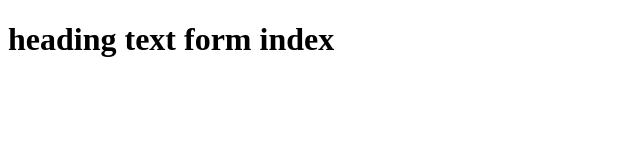
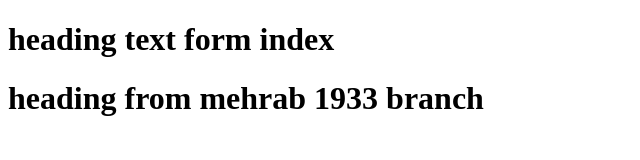
Before and after one commit to mehrab01/lastClass, a plain HTML site: page index.html in a window 1280 px wide. Shown: the whole page, without its empty margins (0-640 px from the left). Drawn offline with Linux system fonts and the light colour scheme.

Commit message:
2nd commit from mehrab1933 branch

```diff
--- a/index.html
+++ b/index.html
@@ -9,7 +9,7 @@
 
 <h1>heading text form index</h1>
 
-
+<h1>heading from mehrab 1933 branch</h1>
 
 
 
```
